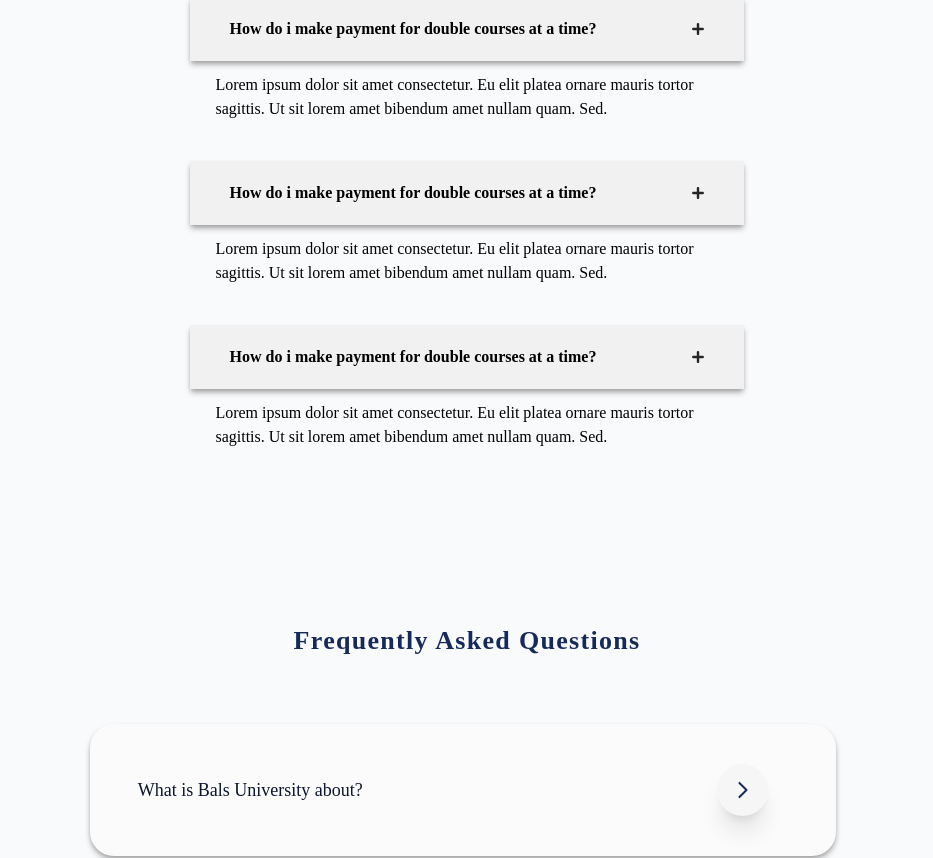
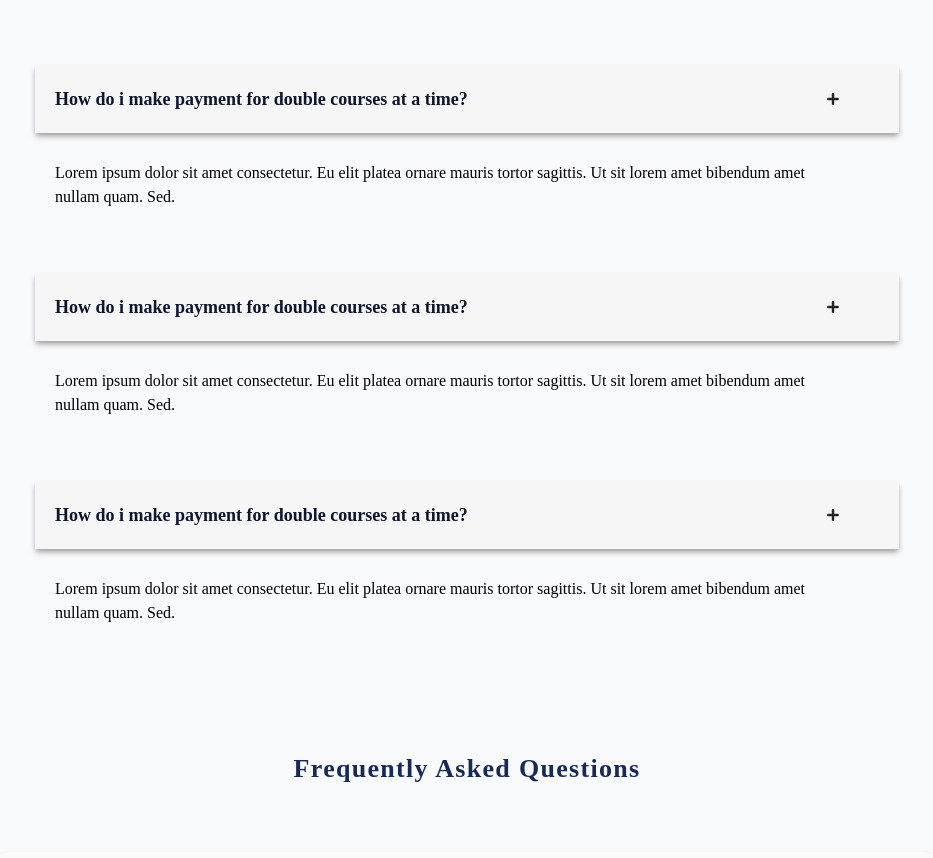
Before and after one commit to Balsuni/bals-university, a Next.js app: page /faq in a window 1280 px wide. Shown: the part 1192-2050 px from the top of the page, without its empty margins (173-1106 px from the left). Built offline with nearby package versions, Linux system fonts and the light colour scheme.

Commit message:
fix:finished faq page and fixed errors

```diff
--- a/src/pages/courses.tsx
+++ b/src/pages/courses.tsx
@@ -13,7 +13,7 @@ const courses = () => {
             alt="course-details logo"
           />
           <div className="flex flex-col lg:flex-row items-center px-0 md:px-10 lg:px-16 xl:px-20  py-0 md:py-5 lg:py-12 xl:py-10">
-            <div className="w-screen flex flex-col items-start flex-wrap md:items-start px-5 py-10 sm:px-5 md:px-10 sm:py-5 md:py-[10px] lg:py-5 xl:py-14">
+            <div className="w-screen flex flex-col items-start flex-wrap md:items-start px-5 py-5 sm:px-5 md:px-10 sm:py-5 md:py-[10px] lg:py-5 xl:py-14">
               <h1 className={styles.course3}>Courses</h1>
               <h1 className={styles.course2}>Courses</h1>
               <h1 className={styles.course1}>Courses</h1>
@@ -21,10 +21,10 @@ const courses = () => {
             <div className="w-full mb-28 h-fit flex flex-col gap-3 lg:flex-row sm:gap-0 sm:flex-row xl:mr-28 lg:mt-10">
               <div className="w-full flex flex-col lg:flex-col gap-5 px-5 md:px-0 ">
                 <h1 className="font-bold text-2xl lg:text-5xl text-gray-50">Best selling courses on the planet</h1>
-                <h2 className="text-md font-md text-bodyBackground ">
+                <h2 className="text-sm sm:text-md lg:text-lg font-md text-bodyBackground">
                 Lorem ipsum dolor sit amet consectetur. Adipiscing pellentesque placerat arcu dignissim condimentum nibh et. Vestibulum a non pharetra volutpat.
                 </h2>
-                <button className="w-fit my-auto font-normal text-lg items-center px-6 py-3 h-fit rounded-md text-darkblue-500 bg-gray-50 ">
+                <button className="w-fit my-auto font-normal text-md md:text-lg items-center px-4 py-2 lg:px-6 lg:py-4 h-fit rounded-md text-darkblue-500 bg-gray-50 ">
                 Get Started
               </button>
               </div>
--- a/src/pages/faq.tsx
+++ b/src/pages/faq.tsx
@@ -39,7 +39,7 @@ const FAQ = () => {
     },
     {
       id: 2,
-      title: 'How to setup my dashboard and start courses?',
+      title: `How to setup my dashboard and start courses?`,
       content: 'Lorem ipsum dolor sit amet, consectetur adipiscing elit, sed do eiusmod tempor incididunt ut labore et dolore magna aliqua. Ut enim ad minim veniam, quis nostrud exercitation ullamco laboris nisi ut aliquip ex ea commodo consequat.',
     },
     {
@@ -58,7 +58,7 @@ const FAQ = () => {
 
     <Layout>
       <div className="hidden lg:inline">
-      <img src="/assets/letter_send 2.svg" className="absolute left-[500px] top-[330px] w-[450px]" alt="" />
+      <img src="/assets/letter_send 2.svg" className="absolute left-[500px] top-[310px] w-[450px]" alt="" />
       </div>
 
       <PageHeaderText
@@ -68,39 +68,77 @@ const FAQ = () => {
         title="FAQ"
       />
 
-      <main className="bg-bodyBackground">
-      <div className="justify-center w-fit ml-auto mr-auto p-10 pb-10 mt-20 mb-20">
+      <main className="w-full pt-12 sm:py-14 md:py-14 lg:py-16 xl:py-20 bg-bodyBackground">
 
-        <h5 className="text-darkblue-500 font-semibold text-[16px] md:text-[26px] xl:text-[26px] lg:text-[26px] mt-28 tracking-wider text-center">Frequently Asked Questions</h5>
-          <div className="flex flex-col gap-10 mt-10 mb-5">
+      <div className="">
+      <h5 className="text-darkblue-500 font-semibold text-[26px] md:text-[26px] xl:text-[26px] lg:text-[26px] mt-28 tracking-wider text-center ml-5 mr-5">Frequently Asked Questions</h5>
+      <div className="flex w-full flex-col gap-10 mt-16 ml-auto mr-auto items-center">
+      {faqData.map((data) => {
+              return <div className="flex flex-col gap-5 lg:gap-7 w-fit md:w-9/12 xl:w-6/12  p-5 py-3 md:px-12 ml-5 mr-5" key={data.id}>
+
+              <div className="flex flex-row items-center justify-between w-full bg-gray-100 shadow-md shadow-gray-500 px-5 py-3">
+              <p className="text-darkblue-800 font-bold tracking-normal text-md lg:text-lg pr-3">{data.title}
+               </p>
+               <img src="/assets/faqplusicon.svg" className="py-4 px-5 mr-5 ml-auto sm:ml-10" alt="" />
+              </div>
+              <div className="w-full mr-20 pl-2 lg:pl-5 pr-16">
+              <p className="">{data.content}</p>
+              </div>
+              </div>
+            })}
+      </div>
+      </div>
+
+
+      {/* <div className="justify-center w-fit ml-auto mr-auto px-3 py-10 pb-10 mt-20 mb-20">
+
+      <h5 className="text-darkblue-500 font-semibold text-[26px] md:text-[26px] xl:text-[26px] lg:text-[26px] mt-28 tracking-wider text-center ml-5 mr-5">Frequently Asked Questions</h5>
+
+
+      <div className="flex w-full flex-col gap-10 mt-16 ml-auto mr-auto items-center">
+      {secondFaqData.map((data) => {
+              return <div className="flex flex-col gap-5 lg:gap-7 w-fit sm:w-fit md:w-9/12 xl:w-8/12 bg-gray-50 p-5 py-10 md:px-12 ml-5 mr-5 rounded-3xl shadow-md shadow-gray-500" key={data.id}>
+
+              <div className=" flex flex-row items-center justify-between w-full">
+              <p className="text-darkblue-800 font-bold tracking-normal text-md lg:text-lg pr-3">{data.title}
+               </p>
+               <img src="/assets/arrowside.svg" className="bg-gray-100 shadow-xl py-4 px-5 rounded-full mr-5 ml-auto sm:ml-10" alt="" />
+              </div>
+              <div className="w-full mr-20 pr-16 hidden">
+              <p className="">{data.content}</p>
+              </div>
+              </div>
+            })}
+      </div>
+
+
+          <div className="flex w-full flex-col gap-0 mt-16 ml-auto mr-auto items-center">
             {faqData.map((data) => {
-              return <div className="flex flex-col w-fit" key={data.id}>
-              <div className="flex gap-5 lg:gap-14 flex-row lg:justify-between w-fit xl:w-9/12 bg-gray-200 p-5 md:px-10 shadow-md shadow-gray-500 ml-auto mr-auto">
+              return <div className="flex flex-col gap-5 lg:gap-5 w-fit sm:w-fit md:w-9/12 xl:w-9/12 p-5 py-10 md:px-12 ml-5 mr-5" key={data.id}>
+              <div className="flex w-fit sm:w-9/12 md:w-11/12 lg:w-11/12 gap-5 lg:gap-14 flex-row bg-gray-200 p-5 md:px-10 shadow-md shadow-gray-500 ml-auto mr-auto">
                <p className="font-semibold text-md">{data.title}</p>
                <img src="/assets/plusicon.svg" className="ml-5 sm:ml-10" alt="" />
               </div>
-              <div className="w-full ml-3 mr-3 sm:w-fit sm:ml-5 sm:mr-5 md:w-9/12 lg:w-7/12 xl:w-9/12 break-words md:ml-auto md:mr-auto mt-3 ">
+              <div className="w-fit sm:w-9/12 md:w-11/12 lg:w-11/12 ml-3 mr-3 sm:ml-auto sm:mr-auto break-words md:ml-auto md:mr-auto mt-3">
               <p className="break-words ml-2 mr-2">{data.content}</p>
               </div>
               </div>
             })}
           </div>
-      </div>
+      </div> */}
 
       <div className="pb-20">
-      <h5 className="text-darkblue-500 font-semibold text-[26px] md:text-[26px] xl:text-[26px] lg:text-[26px] mt-28 tracking-wider text-center">Frequently Asked Questions</h5>
+      <h5 className="text-darkblue-500 font-semibold text-[26px] md:text-[26px] xl:text-[26px] lg:text-[26px] mt-28 tracking-wider text-center ml-5 mr-5">Frequently Asked Questions</h5>
       <div className="flex w-full flex-col gap-10 mt-16 ml-auto mr-auto items-center">
       {secondFaqData.map((data) => {
-              return <div className="flex flex-col gap-5 lg:gap-7 w-fit sm:w-7/12 bg-gray-50 p-5 py-10 md:px-12 ml-3 mr-5 rounded-3xl shadow-md shadow-gray-500" key={data.id}>
+              return <div className="flex flex-col gap-5 lg:gap-7 w-9/12 sm:w-8/12 md:w-9/12 xl:w-8/12 bg-gray-50 p-5 py-10 md:px-12 ml-5 mr-5 rounded-3xl shadow-md shadow-gray-500" key={data.id}>
 
-              <div className=" flex flex-row items-center justify-between w-full">
-              <p className="text-darkblue-800 font-medium tracking-normal text-md lg:text-lg pr-3">{data.title}
+              <div className="flex flex-row items-center justify-between w-full">
+              <p className="w-fit text-darkblue-800 font-bold tracking-normal text-md lg:text-lg pr-3 break-normal">{data.title}
                </p>
                <img src="/assets/arrowside.svg" className="bg-gray-100 shadow-xl py-4 px-5 rounded-full mr-5 ml-auto sm:ml-10" alt="" />
               </div>
-
-
-              <div className="w-full mr-20 hidden">
+              <div className="w-full mr-20 pr-16 hidden">
               <p className="">{data.content}</p>
               </div>
               </div>
```
Also changed, not shown: public/assets/faqdashicon.svg (added), public/assets/faqplusicon.svg (added).
